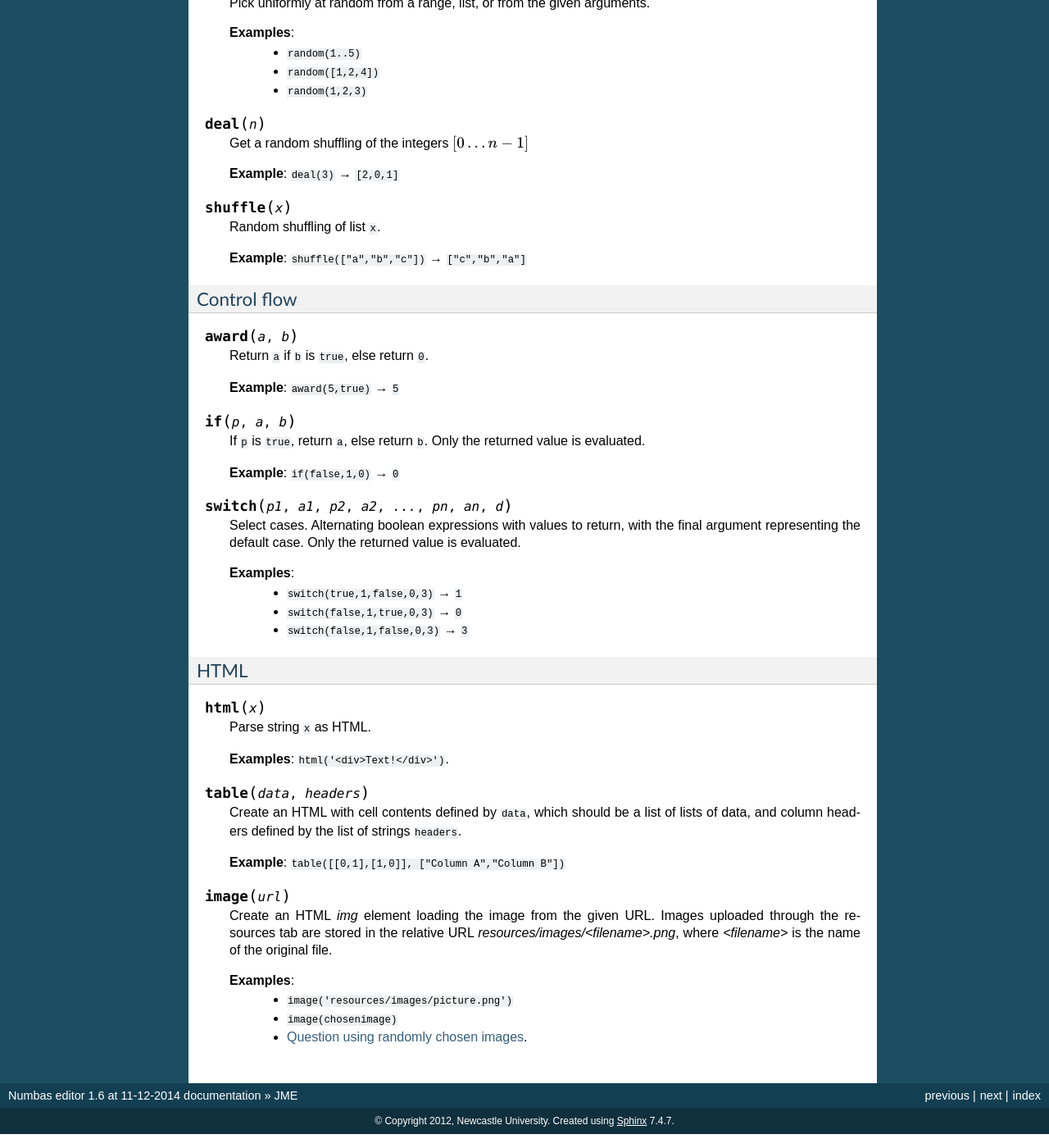
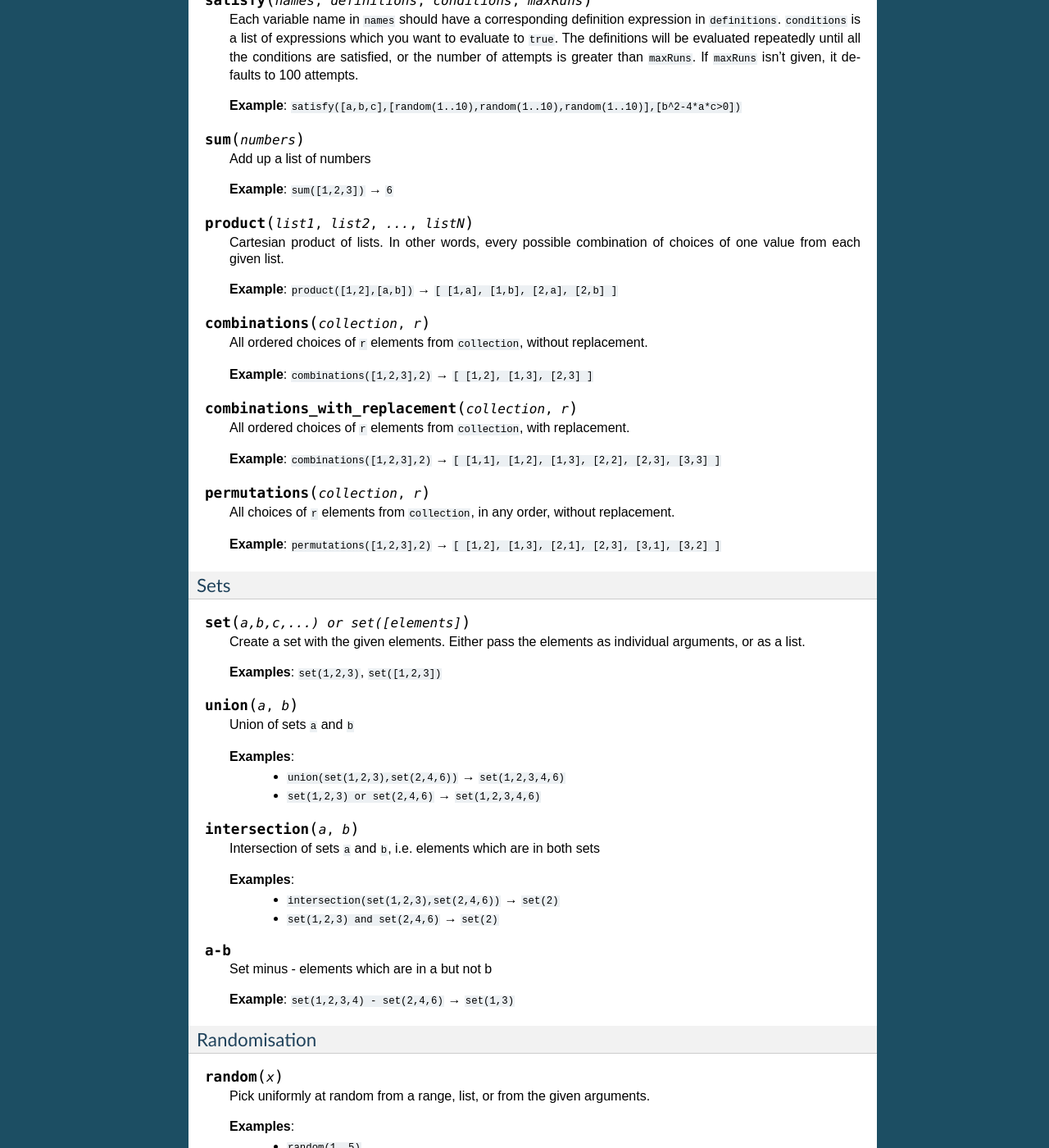
Before and after one commit to numbas/editor-docs, a Sphinx documentation site: the page built from source/jme-reference.rst, in a window 1280 px wide and 1400 px high, scrolled down 12629 px. Shown: the whole window at 82% size. Built offline with Sphinx 7.4.7, drawn with Linux system fonts in a browser that asks for light colours; some of the changed text lies outside the part shown.

Commit message:
document sets and the new list functions

```diff
--- a/source/jme-reference.rst
+++ b/source/jme-reference.rst
@@ -73,6 +73,12 @@ Data types
     A range ``a..b#c`` represents (roughly) the set of numbers :math:`\{a+nc \: | \: 0 \leq n \leq \frac{b-a}{c} \}`. If the step size is zero, then the range is the continuous interval :math:`[a,b]`.
 
     **Examples**: ``1..3``, ``1..3#0.1``, ``1..3#0``
+
+.. data:: set
+
+    An unordered set of elements of any data type. The elements are pairwise distinct - if you create a set from a list with duplicate elements, the resulting set will not contain the duplicates.
+
+    **Examples**: ``set(a,b,c)``, ``set([1,2,3,4])``, ``set(1..5)``
 
 .. data:: vector
 
@@ -610,15 +616,23 @@ Lists
 
     **Example**: ``[0,1,2,3,4,5][1..3]`` → ``[1,2,3]``
 
+.. function:: x in collection
+
+    Is element ``x`` in the list, set or range ``collection``?
+
+    **Examples**: ``3 in [1,2,3,4]`` → ``true``, ``3 in (set(1,2,3,4) and set(2,4,6,8))`` → ``false``
+
 .. function:: repeat(expression,n)
 
     Evaluate ``expression`` ``n`` times, and return the results in a list.
 
     **Example**: ``repeat(random(1..4),5)`` → ``[2, 4, 1, 3, 4]``
 
-.. function:: map(expression,name,d)
+.. function:: map(expression,name[s],d)
 
     Evaluate ``expression`` for each item in list or range ``d``, replacing variable ``name`` with the element from ``d`` each time.
+
+    You can also give a list of names if each element of ``d`` is a list of values. The Nth element of the list will be mapped to the Nth name.
 
     .. note::
         Do not use ``i`` or ``e`` as the variable name to map over - they're already defined as mathematical constants!
@@ -626,6 +640,7 @@ Lists
     **Examples**:
         * ``map(x+1,x,1..3)`` → ``[2,3,4]``
         * ``map(capitalise(s),s,["jim","bob"])`` → ``["Jim","Bob"]``
+        * ``map(sqrt(x^2+y^2),[x,y],[ [3,4], [5,12] ])`` → ``[5,13]``
 
 .. function:: sort(x)
 
@@ -641,9 +656,10 @@ Lists
 
 .. function:: list(x)
 
-    Convert vector or matrix ``x`` to a list of components or rows, respectively.
+    Convert set, vector or matrix ``x`` to a list of components (or rows, for a matrix).
 
     **Examples**:
+        * ``list(set(1,2,3))`` → ``[1,2,3]`` (note that you can't depend on the elements of sets being in any order)
         * ``list(vector(1,2))`` → ``[1,2]``
         * ``list(matrix([1,2],[3,4]))`` → ``[[1,2], [3,4]]``
 
@@ -658,6 +674,61 @@ Lists
     Add up a list of numbers
 
     **Example**: ``sum([1,2,3])`` → ``6``
+
+.. function:: product(list1,list2,...,listN)
+
+    Cartesian product of lists. In other words, every possible combination of choices of one value from each given list.
+
+    **Example**: ``product([1,2],[a,b])`` → ``[ [1,a], [1,b], [2,a], [2,b] ]``
+
+.. function:: combinations(collection,r)
+
+    All ordered choices of ``r`` elements from ``collection``, without replacement.
+
+    **Example**: ``combinations([1,2,3],2)`` → ``[ [1,2], [1,3], [2,3] ]``
+
+.. function:: combinations_with_replacement(collection,r)
+
+    All ordered choices of ``r`` elements from ``collection``, with replacement.
+
+    **Example**: ``combinations([1,2,3],2)`` → ``[ [1,1], [1,2], [1,3], [2,2], [2,3], [3,3] ]``
+
+.. function:: permutations(collection,r)
+
+    All choices of ``r`` elements from ``collection``, in any order, without replacement.
+
+    **Example**: ``permutations([1,2,3],2)`` → ``[ [1,2], [1,3], [2,1], [2,3], [3,1], [3,2] ]``
+
+Sets
+----
+
+.. function:: set(a,b,c,...) or set([elements])
+
+    Create a set with the given elements. Either pass the elements as individual arguments, or as a list.
+
+    **Examples**: ``set(1,2,3)``, ``set([1,2,3])``
+
+.. function:: union(a,b)
+
+    Union of sets ``a`` and ``b``
+
+    **Examples**:
+        * ``union(set(1,2,3),set(2,4,6))`` → ``set(1,2,3,4,6)``
+        * ``set(1,2,3) or set(2,4,6)`` → ``set(1,2,3,4,6)``
+
+.. function:: intersection(a,b)
+
+    Intersection of sets ``a`` and ``b``, i.e. elements which are in both sets
+
+    **Examples**:
+        * ``intersection(set(1,2,3),set(2,4,6))`` → ``set(2)``
+        * ``set(1,2,3) and set(2,4,6)`` → ``set(2)``
+
+.. function:: a-b
+
+    Set minus - elements which are in a but not b
+
+    **Example**: ``set(1,2,3,4) - set(2,4,6)`` → ``set(1,3)``
 
 Randomisation
 -------------
```
